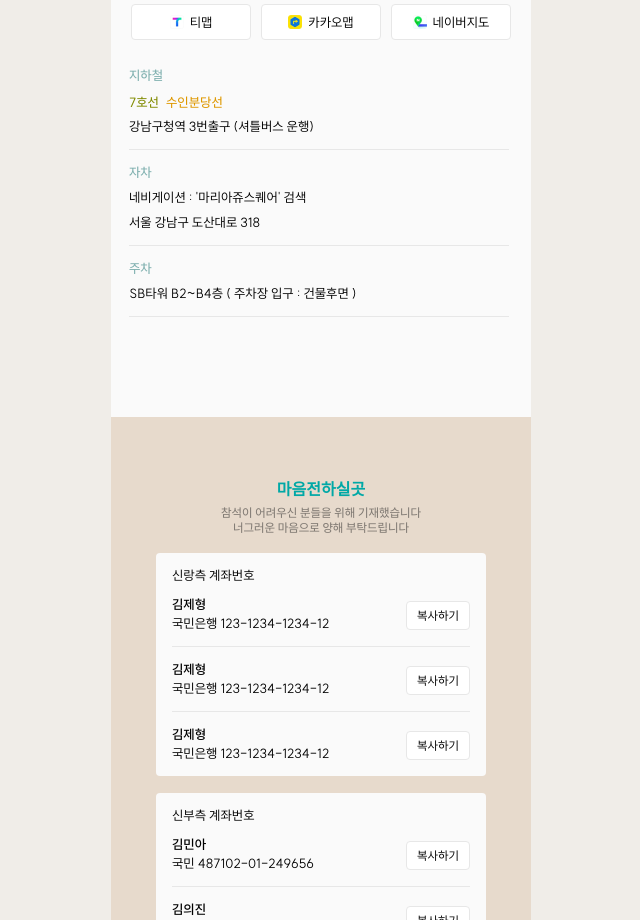
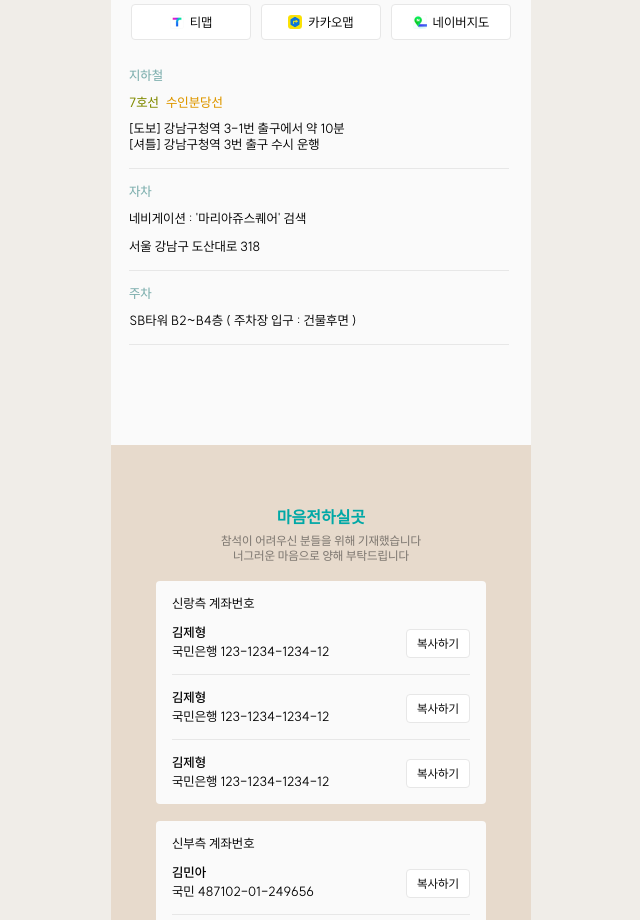
Before and after one commit to Henry9494/marriage-test, a React (Vite) app: page / in a window 1280 px wide. Shown: the part 4760-5680 px from the top of the page, without its empty margins (319-959 px from the left). Built offline with nearby package versions, Linux system fonts and the light colour scheme.

Commit message:
feat: location 내용 변경

```diff
--- a/src/components/sections/LocationSection.tsx
+++ b/src/components/sections/LocationSection.tsx
@@ -178,9 +178,12 @@ export default function LocationSection() {
                 fontWeight: 400,
                 fontSize: 13,
                 fontFamily: "var(--font-sans)",
+                lineHeight: "normal",
               }}
             >
-              강남구청역 3번출구 (셔틀버스 운행)
+              [도보] 강남구청역 3-1번 출구에서 약 10분
+              <br />
+              [셔틀] 강남구청역 3번 출구 수시 운행
             </div>
           </div>
         </TransportItem>
@@ -194,13 +197,29 @@ export default function LocationSection() {
               color: "#000",
             }}
           >
-            <div style={{ fontFamily: "var(--font-sans)" }}>
+            <p
+              style={{
+                fontFamily: "var(--font-sans)",
+                fontWeight: 400,
+                fontSize: 13,
+                lineHeight: "normal",
+                margin: 0,
+              }}
+            >
               네비게이션 : '마리아쥬스퀘어' 검색
-            </div>
+            </p>
             <Spacing height={12} />
-            <div style={{ fontFamily: "var(--font-sans)" }}>
+            <p
+              style={{
+                fontFamily: "var(--font-sans)",
+                fontWeight: 400,
+                fontSize: 13,
+                lineHeight: "normal",
+                margin: 0,
+              }}
+            >
               서울 강남구 도산대로 318
-            </div>
+            </p>
           </div>
         </TransportItem>
 
@@ -212,6 +231,7 @@ export default function LocationSection() {
               fontSize: "13px",
               color: "#000",
               margin: 0,
+              lineHeight: "normal",
             }}
           >
             SB타워 B2~B4층 ( 주차장 입구 : 건물후면 )
```
